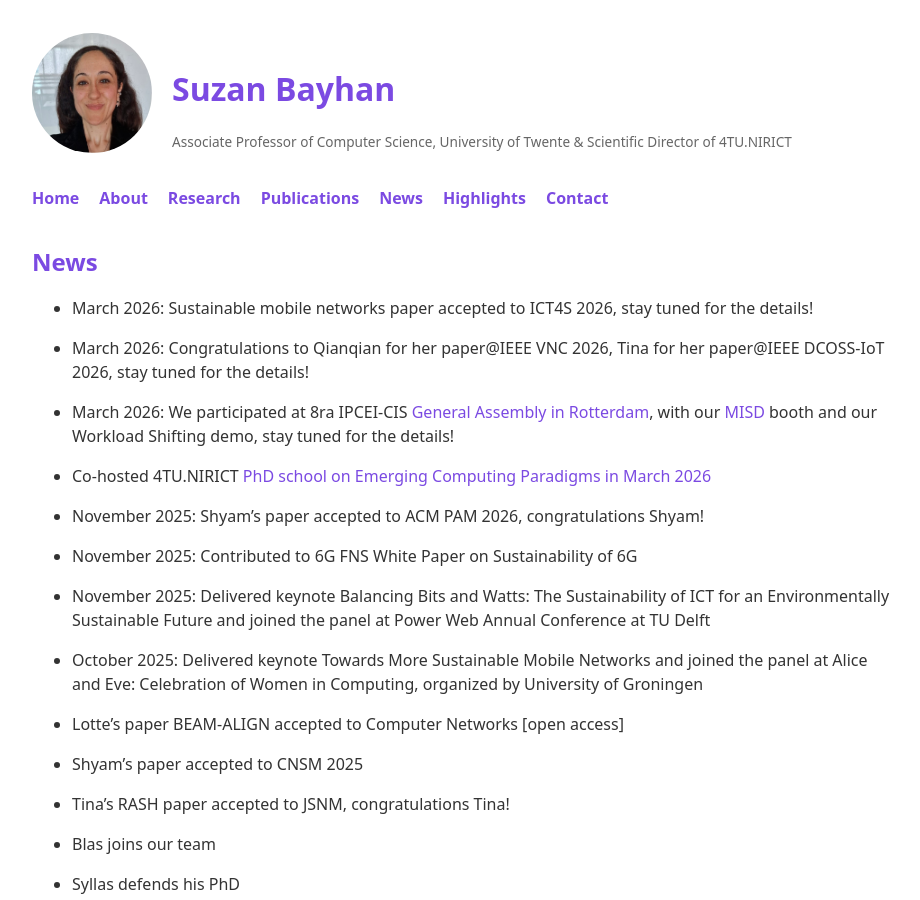
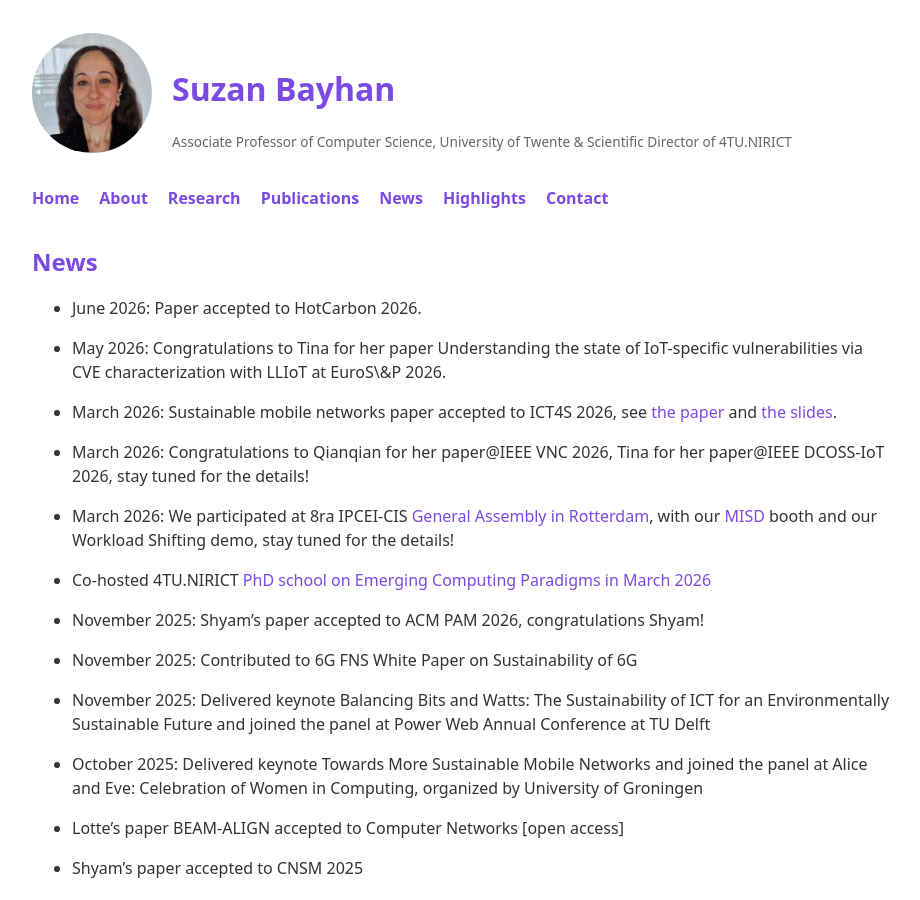
Before and after one commit to suzanbayhan/suzanbayhan.github.io, a Jekyll site: the page built from news.md, in a window 1280 px wide and 900 px high. Shown: the whole window, without its empty margins (178-1098 px from the left). Built offline with Jekyll 4.4.1, drawn with Linux system fonts in a browser that asks for light colours.

Commit message:
no message

```diff
--- a/news.md
+++ b/news.md
@@ -6,7 +6,11 @@ permalink: /news/
 
 ## News
 
-- March 2026: Sustainable mobile networks paper accepted to ICT4S 2026,  stay tuned for the details!
+- June 2026: Paper accepted to HotCarbon 2026.
+
+- May 2026: Congratulations to Tina for her paper Understanding the state of IoT-specific vulnerabilities via CVE characterization with LLIoT at EuroS\&P 2026.
+
+- March 2026: Sustainable mobile networks paper accepted to ICT4S 2026, see <a href="/pdf/26-ict4s_neutralhosts.pdf" target="_blank">the paper</a> and <a href="/pdf/26-ict4s-talk.pdf" target="_blank">the slides</a>.
 
 - March 2026: Congratulations to Qianqian for her paper@IEEE VNC 2026, Tina for her paper@IEEE DCOSS-IoT 2026,  stay tuned for the details!
 
```
Also changed, not shown: publications.md (+1 -1 lines), 1 other file.
